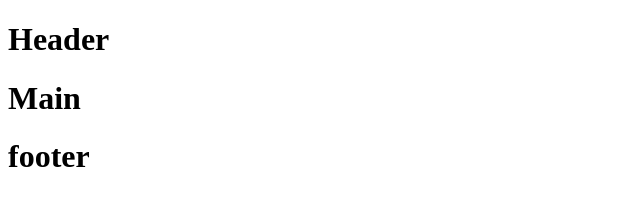
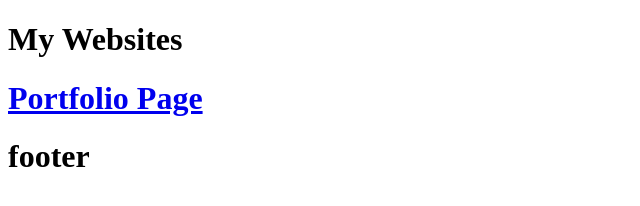
Before and after one commit to ahyatt2003/ahyatt2003.github.io, a plain HTML site: page index.html in a window 1280 px wide. Shown: the whole page, without its empty margins (0-640 px from the left). Drawn offline with Linux system fonts and the light colour scheme.

Commit message:
Adding link to portfolio

```diff
--- a/index.html
+++ b/index.html
@@ -7,10 +7,10 @@
 
   <body>
     <header>
-      <h1>Header</h1>
+      <h1>My Websites</h1>
     </header>
     <main>
-      <h1>Main</h1>
+      <h1><a href="portfolio/index.html">Portfolio Page</a></h1>
     </main>
     <footer>
       <h1>footer</h1>
```
